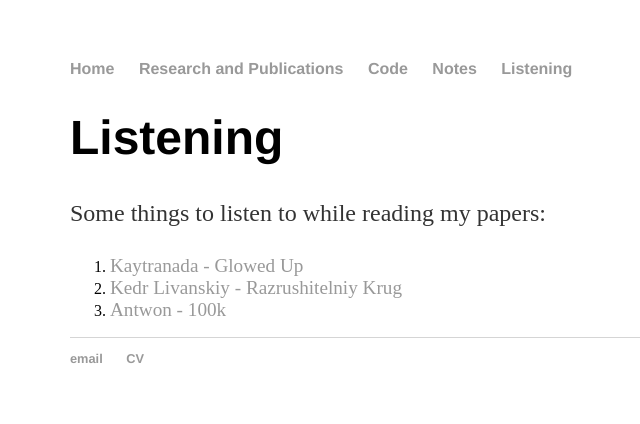
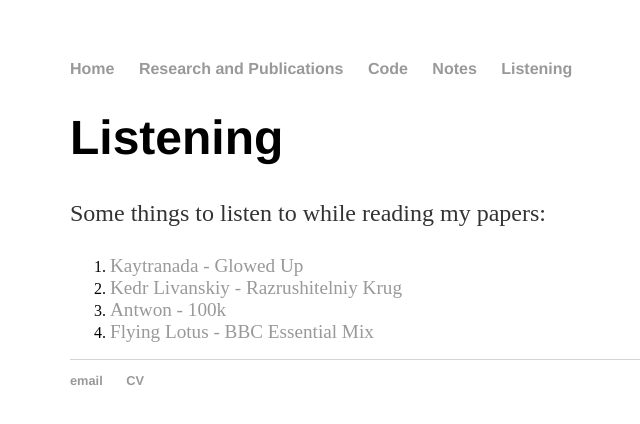
Before and after one commit to nicklutsko/nicklutsko.github.io, a Jekyll site: the page built from listening/index.html, in a window 1280 px wide. Shown: the top 424 px of the page, without its empty margins (122-762 px from the left). Built offline with Jekyll 4.4.1, drawn with Linux system fonts in a browser that asks for light colours.

Commit message:
edited listening

```diff
--- a/listening/index.html
+++ b/listening/index.html
@@ -10,6 +10,7 @@ title: Listening
 			  <li><big><a href="https://www.youtube.com/watch?v=yaWesK-nWts">Kaytranada - Glowed Up</a></big></li>
 			  <li><big><a href="https://www.youtube.com/watch?v=WvJ9yLnunwQ">Kedr Livanskiy - Razrushitelniy Krug</a></big></li>
 			  <li><big><a href="https://www.youtube.com/watch?v=ZhBh261KK9c">Antwon - 100k</a></big></li>
+			  <li><big><a href="https://www.youtube.com/watch?v=I5lMp-1oUVc">Flying Lotus - BBC Essential Mix</a></big></li>
 			</ol>
 
 		</div>
```
